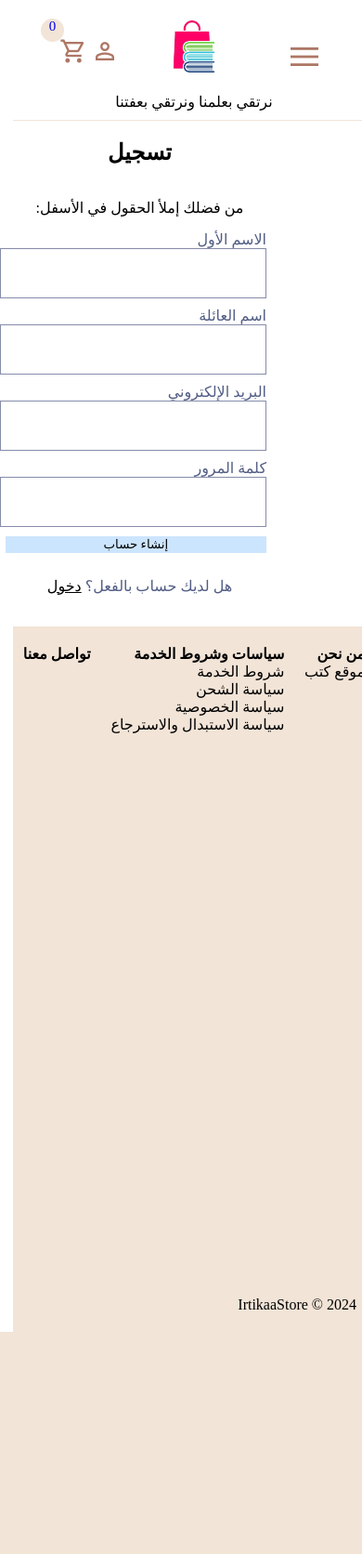
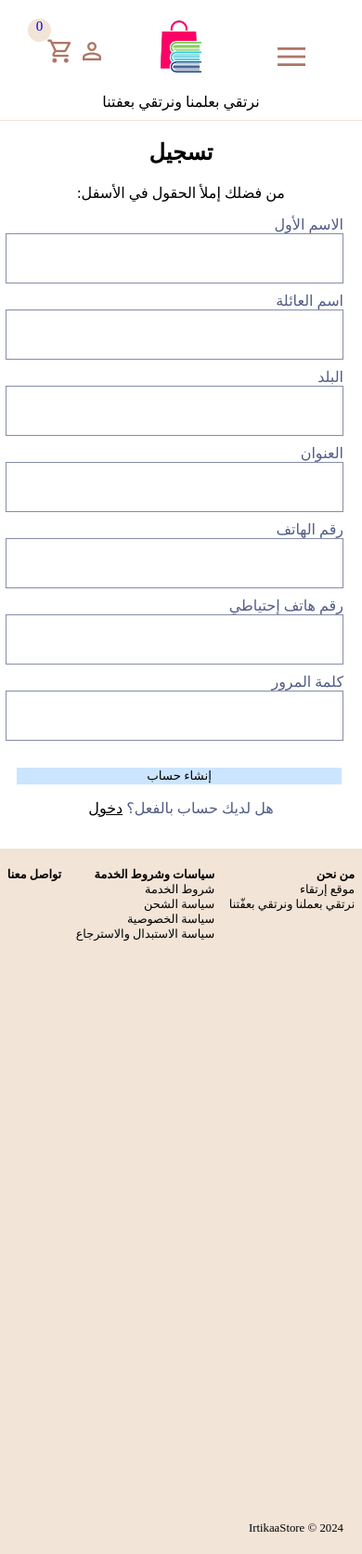
Before and after one commit to MohammadKhGh99/Shopping_Website, a Flask app: page /sign_up in a window 390 px wide; the page is wider, and only the part inside the window is pictured. Shown: that part at 93% size. Before the commit the page ends 1433 px from the top of that part, so only its background shows below. Run offline with Flask 3, Linux system fonts and the light colour scheme; some libraries are stand-ins or nearby versions.

Commit message:
forgot password, sign up pages good with phone + starting with product page

```diff
--- a/app.py
+++ b/app.py
@@ -38,6 +38,11 @@ def home():
 @app.route('/books')
 def books():
     return render_template('books.html', products=books_lst, authors=authors, publishes=publishes, publishers=publishers)#, other=other)
+
+
+@app.route('/product')
+def product():
+    return render_template('product.html')
 
 
 @app.route('/clothes')
--- a/static/styles.css
+++ b/static/styles.css
@@ -550,6 +550,7 @@ footer #footer-top {
   display: flex;
   justify-content: space-around;
   padding-top: 20px;
+  font-size: 0.8em;
 }
 
 footer div div {
@@ -581,7 +582,7 @@ footer div iconify-icon:hover {
 }
 
 #footer-bottom {
-  font-size: 16px;
+  font-size: 0.8em;
   position: absolute;
   bottom: 20px;
   right: 20px;
--- a/templates/about.html
+++ b/templates/about.html
@@ -9,6 +9,11 @@
 
   {% block lower_container %}
   <h2 style="text-align: center">من نحن</h2>
+  <p style="text-align: center; font-size: 1em">
+            موقع إرتقاء<br>
+        نرتقي بعملنا ونرتقي بعفّتنا
+
+  </p>
   {% endblock %}
 
 </body>
--- a/templates/base.html
+++ b/templates/base.html
@@ -164,7 +164,8 @@
       <div id="who-we">
         <b>من نحن</b><br>
         <hr>
-        موقع كتب
+        موقع إرتقاء<br>
+        نرتقي بعملنا ونرتقي بعفّتنا
       </div>
       <div id="important-links">
         <b>سياسات وشروط الخدمة</b><br>
--- a/templates/books.html
+++ b/templates/books.html
@@ -184,6 +184,7 @@
 <!--    <br>-->
     <products class="products">
       {% for product in products %}
+      <a href="{{url_for('product')}}">
         <product class="product">
           <div class="upper-product">
             <img src="{{ url_for('static', filename='images/books/')}}{{product}}" alt="product">
@@ -198,6 +199,7 @@
             </span>
           </div>
         </product>
+      </a>
       {% endfor %}
     </products>
   </div>
--- a/templates/sign_in.html
+++ b/templates/sign_in.html
@@ -73,7 +73,7 @@
   }
 
   .sign-in-button:hover {
-    background-color: gray;
+    background-color: #e5e5e5;
   }
 
   .sign-container form a {
--- a/templates/sign_up.html
+++ b/templates/sign_up.html
@@ -6,19 +6,27 @@
 </head>
 <style>
   .sign-container {
-    display: grid;
-    grid-auto-columns: 1fr;
-    /*row-gap: 5px;*/
-    max-width: 460px;
-    padding-right: 30%;
+    /*display: grid;*/
+    /*grid-auto-columns: 1fr;*/
+    /*!*row-gap: 5px;*!*/
+    /*max-width: 460px;*/
+    /*padding-right: 30%;*/
+    /*text-align: center;*/
+    display: block;
+    justify-content: center;
+    max-width: 100%;
     text-align: center;
   }
 
   .sign-container form {
+    /*text-align: right;*/
+    /*display: grid;*/
+    /*grid-auto-columns: 1fr;*/
+    /*row-gap: 10px;*/
+    /*color: #525d85;*/
     text-align: right;
-    display: grid;
-    grid-auto-columns: 1fr;
-    row-gap: 10px;
+    /*max-width: 350px;*/
+    width: 350px;
     color: #525d85;
   }
 
@@ -27,24 +35,20 @@
 
   }
 
-  .forgot-password {
-    background-color: transparent;
-    border: 0;
-    text-decoration: underline;
-    position: absolute;
-    left: 370px;
-    top: 500px;
-    font-size: 16px;
-
-  }
-
   .input_field {
-    position: relative;
+    /*position: relative;*/
+    /*width: 100%;*/
+    /*height: 50px;*/
+    /*line-height: 50px;*/
+    /*border: 1px solid rgba(12, 27, 84, .5);*/
+    /*padding-right: 10px;*/
     width: 100%;
+    /*max-width: 100%;*/
     height: 50px;
     line-height: 50px;
     border: 1px solid rgba(12, 27, 84, .5);
-    padding-right: 10px;
+    /*margin-right: 10px;*/
+    font-family: "Traditional Arabic", serif;
   }
 
   .input_label {
@@ -53,16 +57,17 @@
   }
 
   .sign-up-button {
-    width: 103%;
+    width: 100%;
     background-color: #cce5ff;
     font-family: "Traditional Arabic",serif;
     border: 0;
     cursor: pointer;
-    transition: left 0.5s ease-in-out;
+    /*transition: left 0.5s ease-in-out;*/
+    margin-right: 2px;
   }
 
   .sign-up-button:hover {
-    background-color: gray;
+    background-color: #e5e5e5;
   }
 
   .sign-container form a {
@@ -71,6 +76,40 @@
 
   .sign-container form a:hover {
     color: gray;
+  }
+
+  .form-container {
+    display: flex;
+    justify-content: center;
+    align-items: center;
+  }
+
+  .input_field {
+    font-size: 0.9em;
+    width: 100%;
+    padding-right: 10px;
+  }
+
+  /*.customer-name-container {*/
+  /*  display: flex;*/
+  /*  justify-content: space-evenly;*/
+  /*  gap: 20px;*/
+  /*}*/
+
+  /*.customer-address-container {*/
+  /*  display: flex;*/
+  /*  justify-content: space-evenly;*/
+  /*  gap: 20px;*/
+  /*}*/
+
+  /*.customer-phones-container {*/
+  /*  display: flex;*/
+  /*  justify-content: space-evenly;*/
+  /*  gap: 20px;*/
+  /*}*/
+
+  .field-holder {
+    margin-bottom: 10px;
   }
 
 </style>
@@ -82,9 +121,13 @@
   {% endblock %}
   {% block lower_container %}
   <div class="sign-container">
+    <div class="upper-form">
       <h2>تسجيل</h2>
       <p>من فضلك إملأ الحقول في الأسفل:</p>
-    <form style="text-align: right">
+    </div>
+    <div class="form-container">
+      <form>
+<!--        <div class="customer-name-container">-->
         <div class="field-holder">
           <label for="customer-first-name" class="input_label">الاسم الأول</label>
           <input type="text" id="customer-first-name" class="input_field" name="customer-first-name" autocomplete="given-name" required>
@@ -93,14 +136,36 @@
           <label for="customer-last-name" class="input_label">اسم العائلة</label>
           <input type="text" id="customer-last-name" class="input_field" name="customer-last-name" autocomplete="family-name" required>
         </div>
+<!--        </div>-->
+<!--        <div class="customer-address-container">-->
         <div class="field-holder">
-        <label for="customer-email" class="input_label">البريد الإلكتروني</label>
-        <input type="email" id="customer-email" class="input_field" name="customer-email" autocomplete="email" required>
+          <label for="customer-city" class="input_label">البلد</label>
+          <input type="text" id="customer-city" class="input_field" name="customer-city" autocomplete="city" required>
         </div>
+        <div class="field-holder">
+          <label for="customer-address" class="input_label">العنوان</label>
+          <input type="text" id="customer-address" class="input_field" name="customer-address" autocomplete="address" required>
+        </div>
+<!--        </div>-->
+<!--        <div class="customer-phones-container">-->
+        <div class="field-holder">
+          <label for="customer-phone" class="input_label">رقم الهاتف</label>
+          <input type="tel" id="customer-phone" class="input_field" name="customer-phone" autocomplete="phone" required style="text-align: right" maxlength="10">
+        </div>
+        <div class="field-holder">
+          <label for="customer-backup-phone" class="input_label">رقم هاتف إحتياطي</label>
+          <input type="tel" id="customer-backup-phone" class="input_field" name="customer-backup-phone" autocomplete="phone" required style="text-align: right" maxlength="10">
+        </div>
+<!--        </div>-->
+<!--        <div class="field-holder">-->
+<!--          <label for="customer-email" class="input_label">البريد الإلكتروني</label>-->
+<!--          <input type="email" id="customer-email" class="input_field" name="customer-email" autocomplete="email" required>-->
+<!--        </div>-->
         <div class="field-holder">
           <label for="customer-password" class="input_label">كلمة المرور</label>
           <input type="password" id="customer-password" class="input_field" name="customer-password" required>
         </div>
+        <br>
         <button type="submit" class="sign-up-button">
           إنشاء حساب
         </button>
@@ -112,6 +177,7 @@
         </p>
       </form>
     </div>
+  </div>
   <br>
   {% endblock %}
 
```
Also changed, not shown: templates/forgot_password.html (+58 -30 lines), templates/product.html (added, +13 -0 lines). Lines whose indentation alone changed are shown as unchanged.
